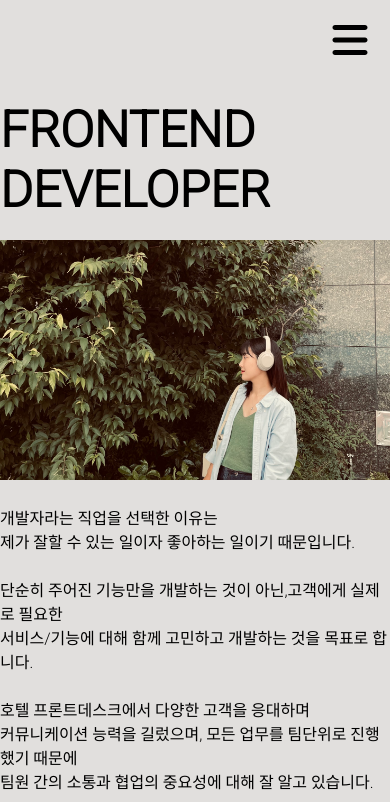
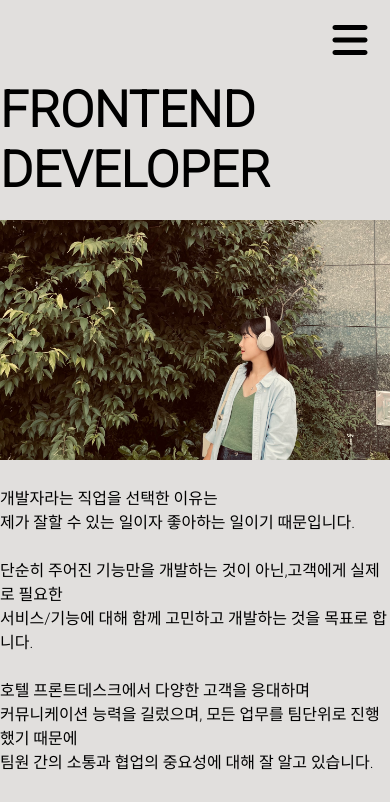
Before and after one commit to Dumibell/PORTFOLIO2, a Next.js app: page / in a window 390 px wide. Shown: the top 802 px of the page. Built offline with nearby package versions, Linux system fonts and the light colour scheme.

Commit message:
FIX: About 반응형 수정

```diff
--- a/components/About.tsx
+++ b/components/About.tsx
@@ -78,7 +78,6 @@ const Container = styled.section`
 
   @media (max-width: ${mobile}) {
     height: auto;
-    margin-top: 80px;
   }
 `;
 
@@ -94,6 +93,7 @@ const InnerContainer = styled.div`
   @media (max-width: ${mobile}) {
     min-width: auto;
     max-width: 500px;
+    margin-top: 80px;
   }
 `;
 
```
